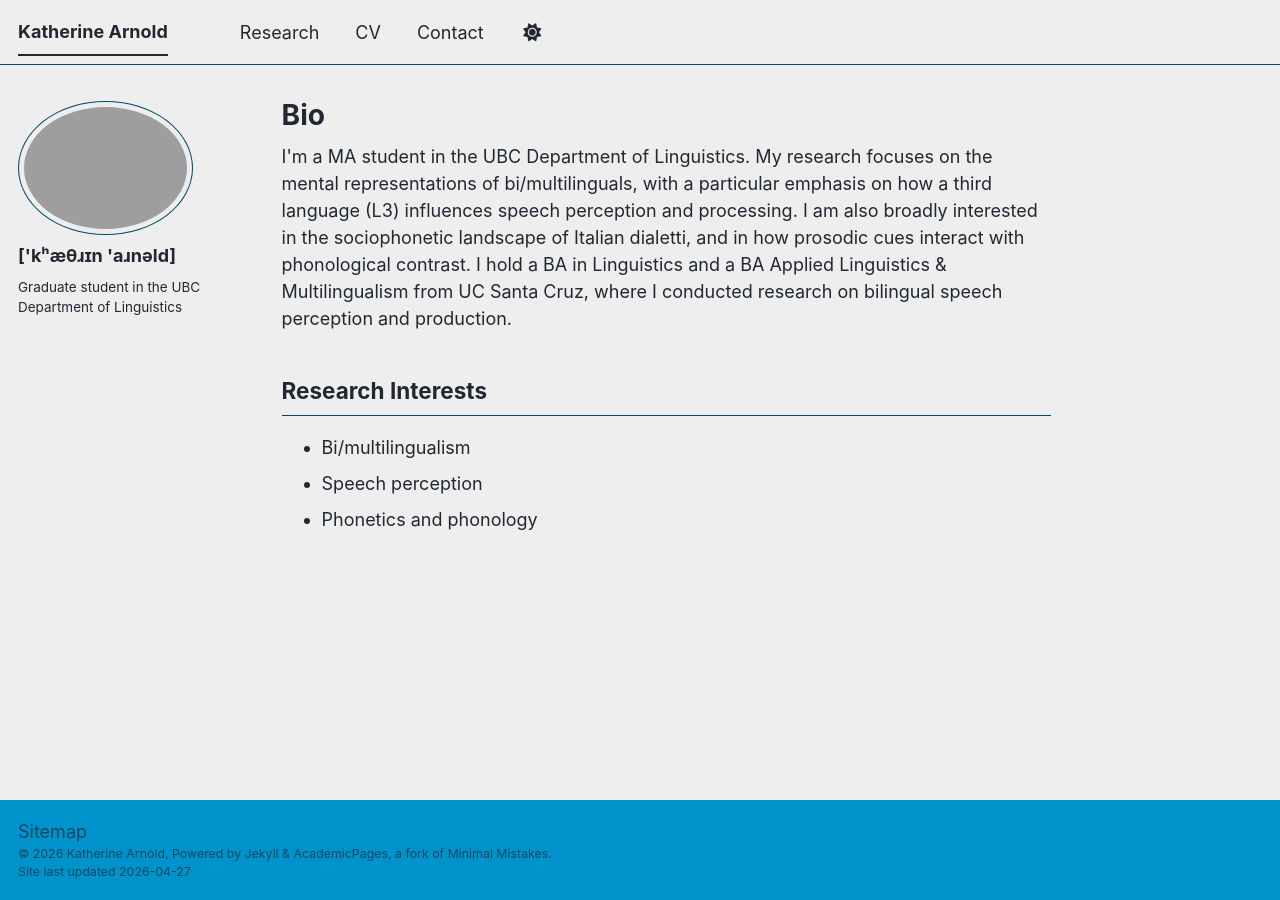
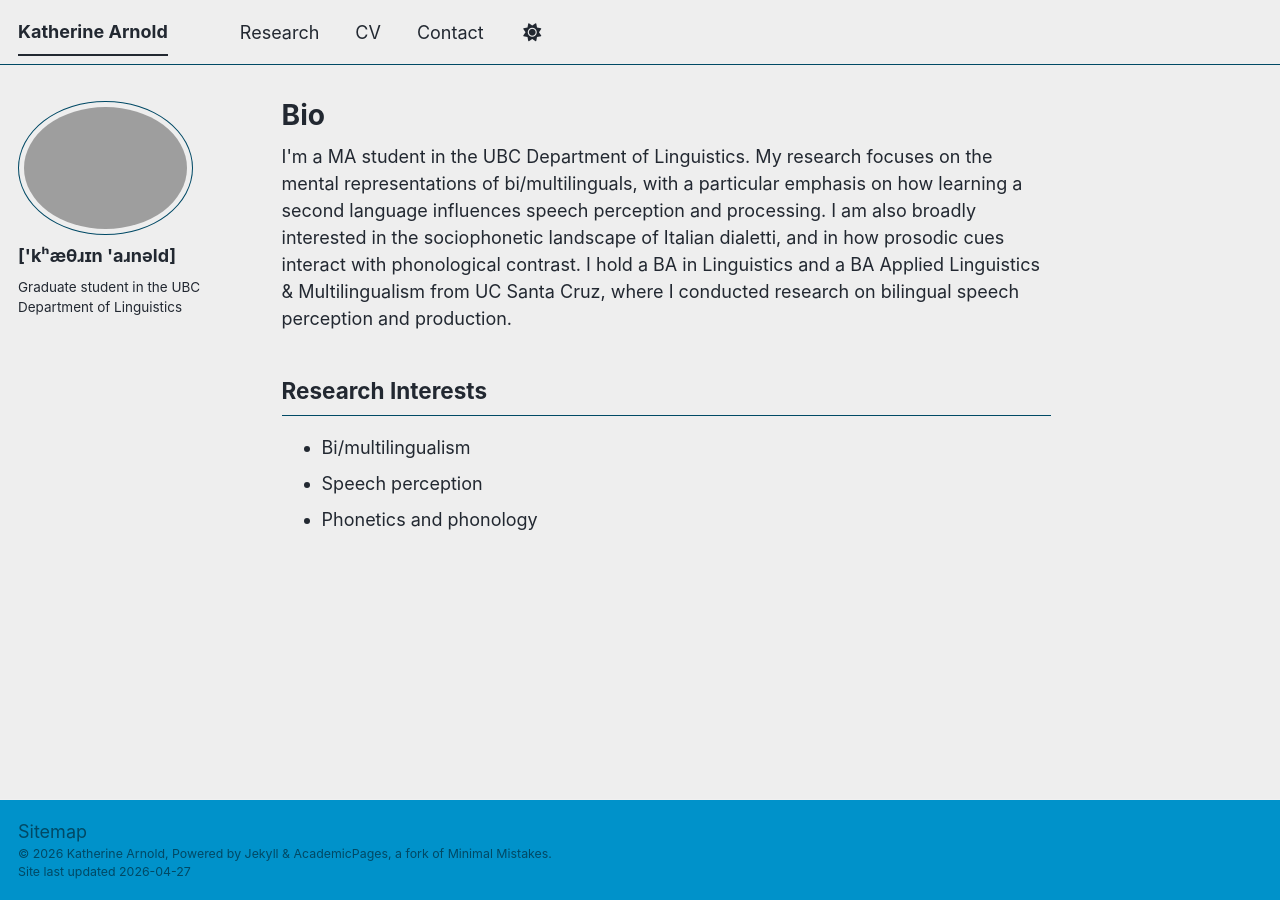
Before and after one commit to katherinearnold/katherinearnold.github.io, a Jekyll site: the page built from _pages/about.md, in a window 1280 px wide. Built offline with Jekyll 4.4.1, drawn with Linux system fonts in a browser that asks for light colours; a script bundle is joined from its source files by our own code; library files that are not in the unit come from our copies.

Commit message:
Update about.md

```diff
--- a/_pages/about.md
+++ b/_pages/about.md
@@ -8,7 +8,7 @@
 ---
 
 <p>
-I'm a MA student in the UBC Department of Linguistics. My research focuses on the mental representations of bi/multilinguals, with a particular emphasis on how a third language (L3) influences speech perception and processing. I am also broadly interested in the sociophonetic landscape of Italian dialetti, and in how prosodic cues interact with phonological contrast. I hold a BA in Linguistics and a BA Applied Linguistics & Multilingualism from UC Santa Cruz, where I conducted research on bilingual speech perception and production.
+I'm a MA student in the UBC Department of Linguistics. My research focuses on the mental representations of bi/multilinguals, with a particular emphasis on how learning a second language influences speech perception and processing. I am also broadly interested in the sociophonetic landscape of Italian dialetti, and in how prosodic cues interact with phonological contrast. I hold a BA in Linguistics and a BA Applied Linguistics & Multilingualism from UC Santa Cruz, where I conducted research on bilingual speech perception and production.
 </p>
 
 <h2>Research Interests</h2>
```
